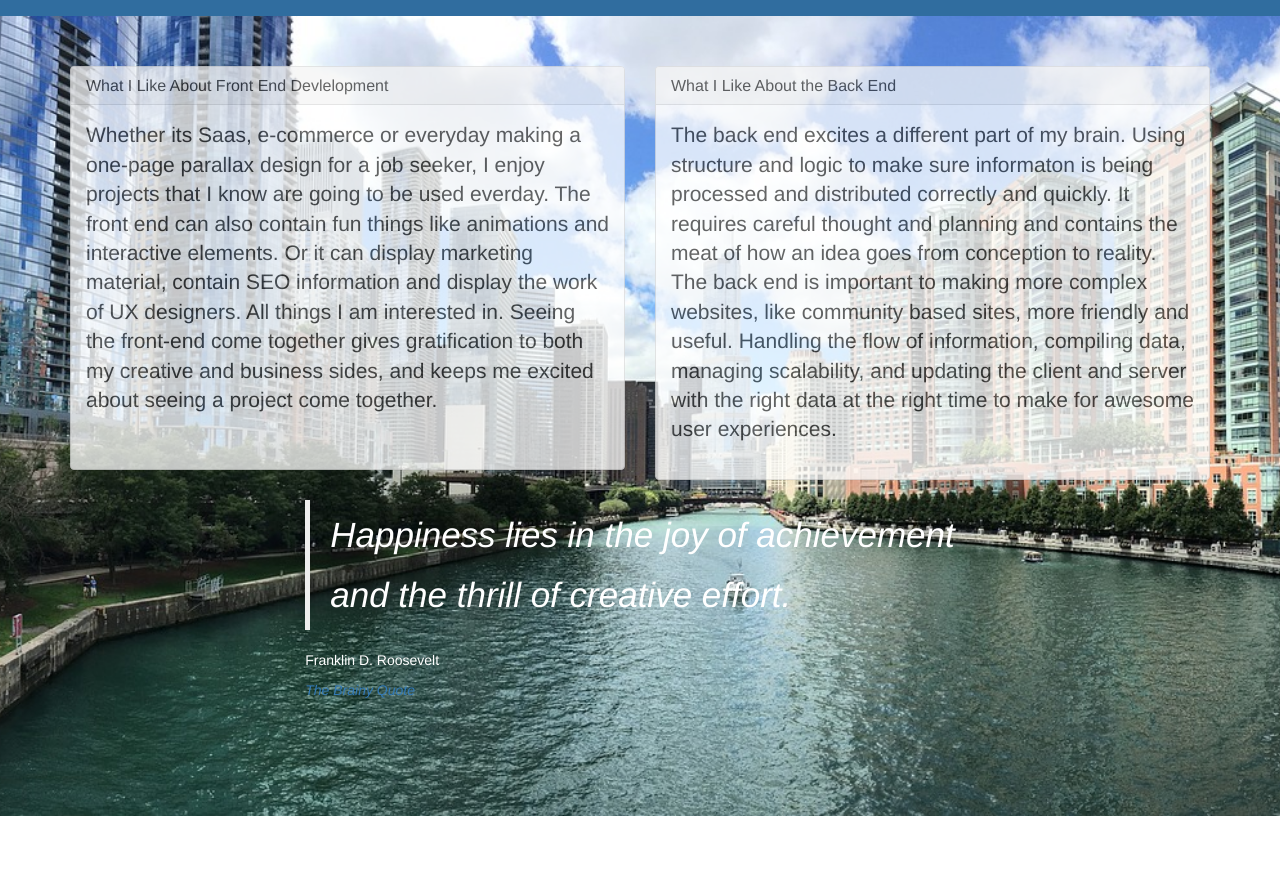
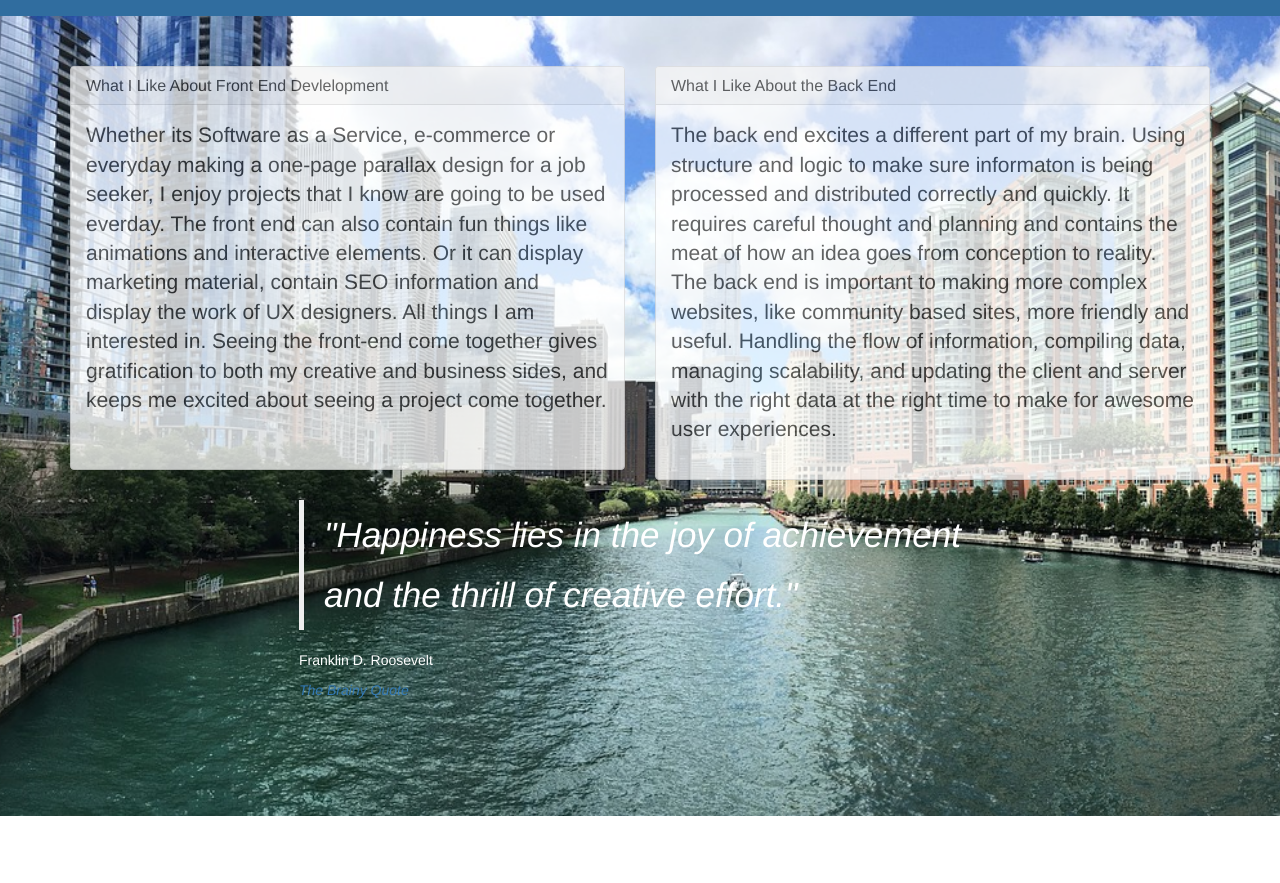
Before and after one commit to theprosumer/portfolio, a plain HTML site: page index.html in a window 1280 px wide. Shown: the part 1640-2523 px from the top of the page. Drawn offline with nearby package versions, Linux system fonts and the light colour scheme; a script that the page names is missing.

Commit message:
updated index.html

```diff
--- a/index.html
+++ b/index.html
@@ -115,7 +115,7 @@
 					</div>
 
 					<div class="panel-body lead">
-						<p class="lead"> Whether its Saas, e-commerce or everyday making a one-page parallax design for a job seeker, I enjoy projects that I know are going to be used everday.  The front end can also contain fun things like animations and interactive elements. Or it can display marketing material, contain SEO information and display the work of UX designers.  All things I am interested in. Seeing the front-end come together gives gratification to both my creative and business sides, and keeps me excited about seeing a project come together.
+						<p class="lead"> Whether its Software as a Service, e-commerce or everyday making a one-page parallax design for a job seeker, I enjoy projects that I know are going to be used everday.  The front end can also contain fun things like animations and interactive elements. Or it can display marketing material, contain SEO information and display the work of UX designers.  All things I am interested in. Seeing the front-end come together gives gratification to both my creative and business sides, and keeps me excited about seeing a project come together.
 
 					</div>
 				</div>
@@ -136,8 +136,8 @@
 			<div class="quote mb-wrap mb-style-1">
 				<div class="mb-thumb"></div>
 					<blockquote cite="http://www.gutenberg.org/ebooks/1257">
-						<p>Happiness lies in the joy of achievement<p>
-						<p>and the thrill of creative effort.</p>
+						<p>"Happiness lies in the joy of achievement<p>
+						<p>and the thrill of creative effort."</p>
 					</blockquote>
 				<div class="mb-attribution">
 					<p class="mb-author">Franklin D. Roosevelt</p>
```
